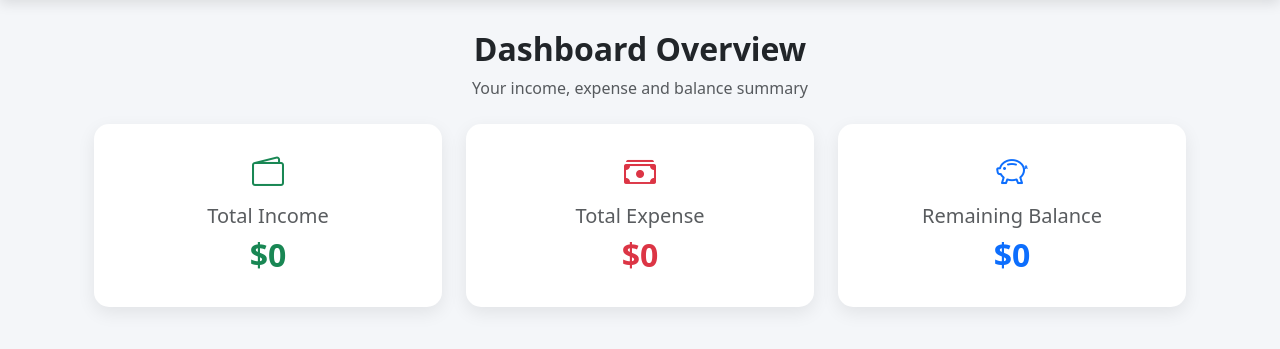
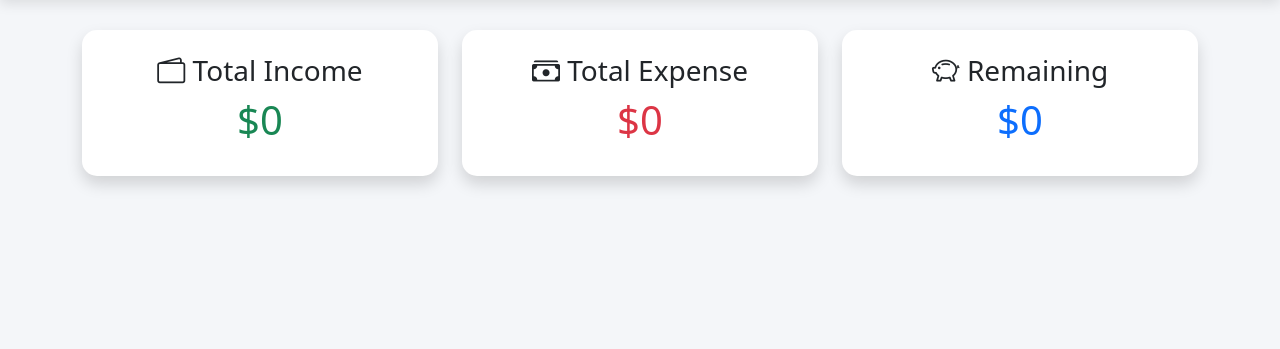
Before and after one commit to sameerahamed20056-create/expense_tracker, a Flask app: page / in a window 1280 px wide. Shown: the part 56-405 px from the top of the page. Run offline with Flask 3, Linux system fonts and the light colour scheme; data that the repository does not hold is empty.

Commit message:
fixed issue

```diff
--- a/templates/dashboard.html
+++ b/templates/dashboard.html
@@ -2,78 +2,57 @@
 
 {% block content %}
 
-<div class="container">
+<div class="row">  <!--Income-->
+<div class="col-md-4">
 
-    <!-- Title -->
-    <div class="text-center mb-4">
-        <h2 class="fw-bold">
-             Dashboard Overview
-        </h2>
-        <p class="text-muted">Your income, expense and balance summary</p>
-    </div>
+    <div class="card shadow p-4 text-center">
 
-    <!-- Cards Row -->
-    <div class="row g-4">
+        <h3>
+            <i class="bi bi-wallet2"></i>
+             Total Income</h3>
 
-        <!-- Income -->
-        <div class="col-12 col-md-4">
-
-            <div class="card p-4 text-center h-100">
-
-                <div class="mb-2 text-success fs-2">
-                    <i class="bi bi-wallet2"></i>
-                </div>
-
-                <h5 class="text-muted">Total Income</h5>
-
-                <h2 class="fw-bold text-success">
+        <h1 class="text-success">
             ${{ total_income }}
-                </h2>
+        </h1>
 
     </div>
 
 </div>
 
-        <!-- Expense -->
-        <div class="col-12 col-md-4">
 
-            <div class="card p-4 text-center h-100">
+<!--Expense-->
+<div class="col-md-4">
 
-                <div class="mb-2 text-danger fs-2">
+    <div class="card shadow p-4 text-center">
+
+        <h3>
             <i class="bi bi-cash-stack"></i>
-                </div>
+             Total Expense</h3>
 
-                <h5 class="text-muted">Total Expense</h5>
-
-                <h2 class="fw-bold text-danger">
+        <h1 class="text-danger">
             ${{ total_expense }}
-                </h2>
+        </h1>
 
     </div>
 
 </div>
 
-        <!-- Remaining -->
-        <div class="col-12 col-md-4">
 
-            <div class="card p-4 text-center h-100">
+<!--Remaining-->
+<div class="col-md-4">
 
-                <div class="mb-2 text-primary fs-2">
+    <div class="card shadow p-4 text-center">
+
+        <h3>
             <i class="bi bi-piggy-bank"></i>
-                </div>
+             Remaining</h3>
 
-                <h5 class="text-muted">Remaining Balance</h5>
-
-                <h2 class="fw-bold text-primary">
+        <h1 class="text-primary">
             ${{ remaining }}
-                </h2>
+        </h1>
 
     </div>
 
 </div>
 
-    </div>
-
-</div>
-
-{% endblock %}
+</div>  {% endblock %}
```
Also changed, not shown: templates/add_expense.html (+52 -29 lines), templates/edit.html (+32 -28 lines), templates/expense_history.html (+26 -30 lines). Lines whose indentation alone changed are shown as unchanged.
